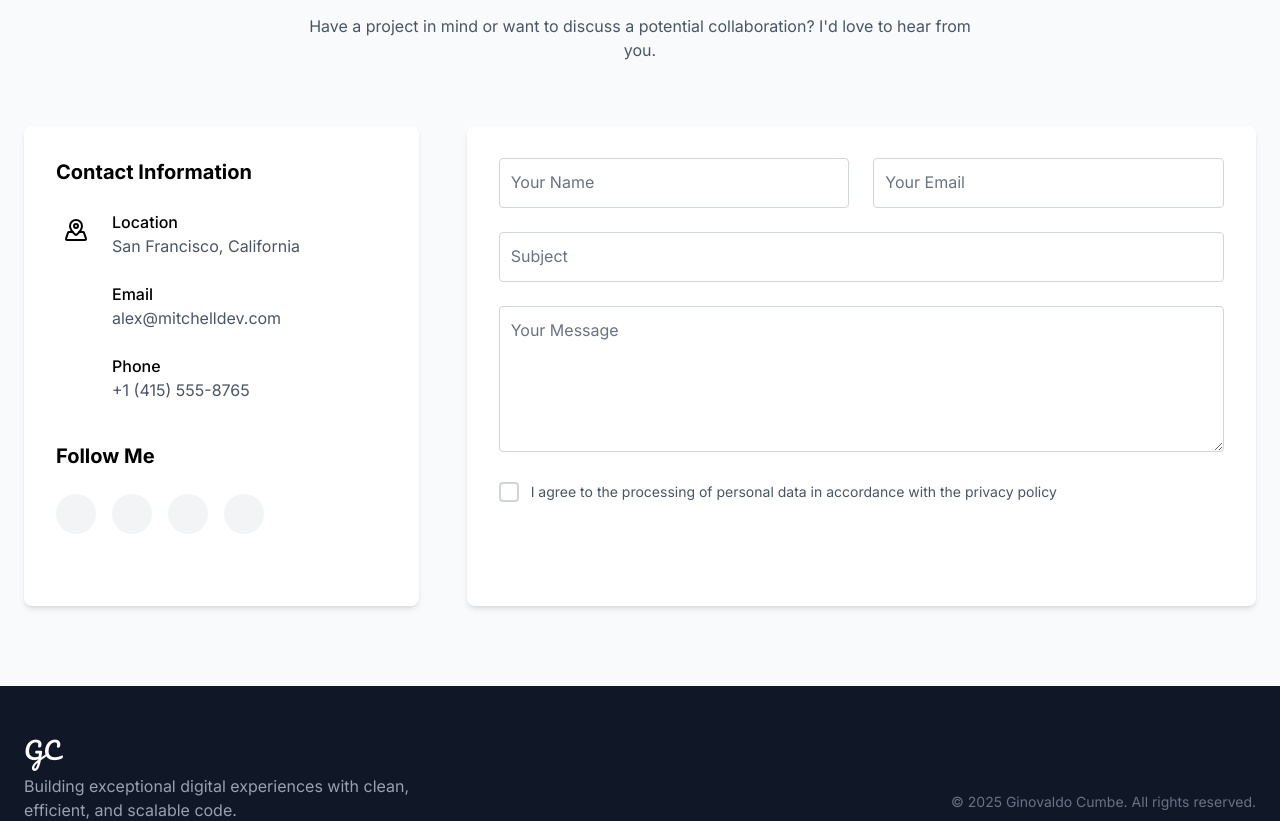
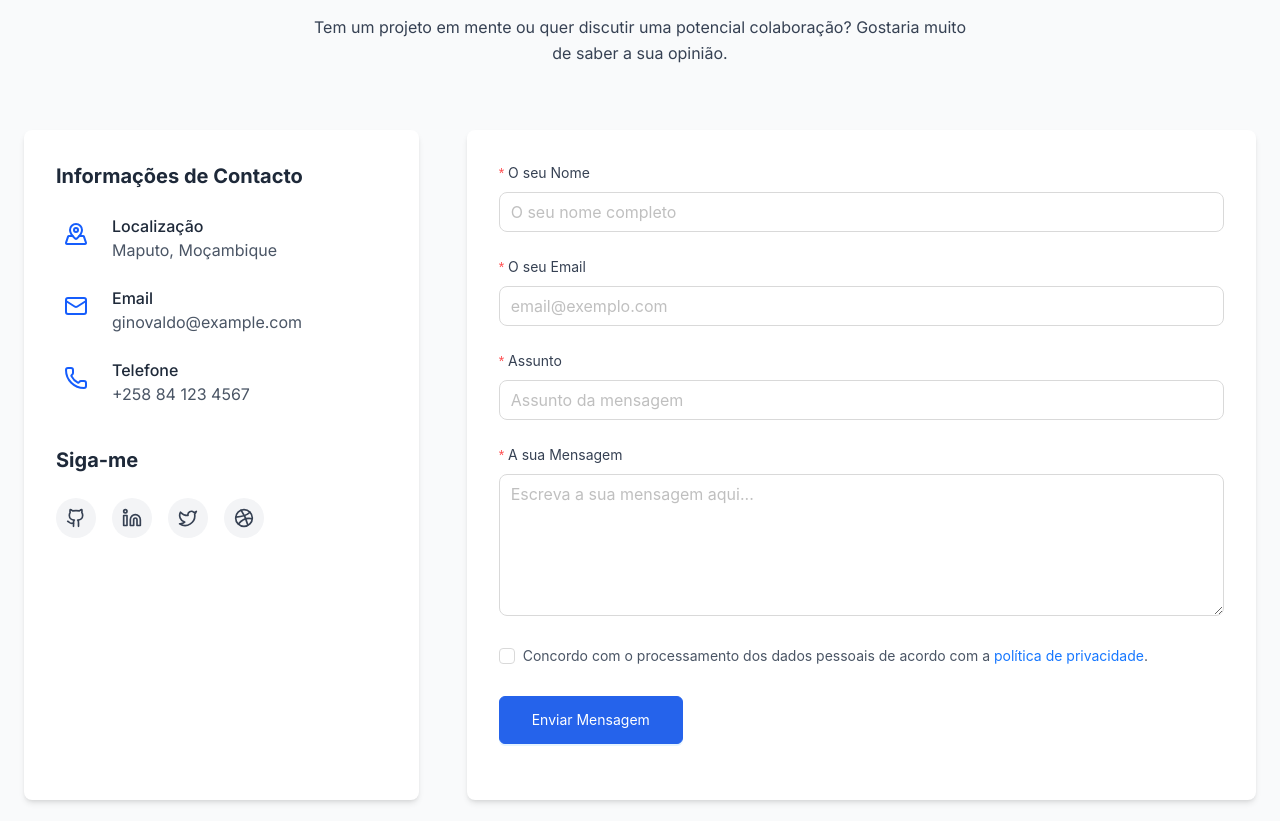
Before and after one commit to ginovaldocumbe/my-portfolio, a React (Vite) app: page / in a window 1280 px wide. Shown: the part 5000-5821 px from the top of the page. Built offline with nearby package versions, Linux system fonts and the light colour scheme.

Commit message:
feat: Refactor Contact component; integrate Ant Design form and enhance contact information layout

```diff
--- a/src/components/Contact.tsx
+++ b/src/components/Contact.tsx
@@ -1,33 +1,45 @@
-import { MapPinned } from 'lucide-react';
-import { useState, useEffect } from 'react';
+// src/components/Contact.jsx
+import  { useState, useEffect } from 'react';
+import { MapPinned, Mail, Phone, Github, Linkedin, Twitter, Dribbble } from 'lucide-react'; // Ícones do Lucide React
+import { Form, Input, Button, Checkbox, message } from 'antd'; // Componentes Ant Design
+import { LoadingOutlined } from '@ant-design/icons'; // Ícone de carregamento do AntD
+
+const { TextArea } = Input;
 
 const Contact = () => {
-  const [formData, setFormData] = useState({
-    name: '',
-    email: '',
-    subject: '',
-    message: '',
-    consent: false,
-  });
+  const [form] = Form.useForm(); // Hook para gerir o formulário AntD
+  const [loading, setLoading] = useState(false); // Estado para o carregamento do envio
 
-  const handleChange = (e: React.ChangeEvent<HTMLInputElement | HTMLTextAreaElement>) => {
-    const { name, value, type } = e.target;
-    const checked = type === 'checkbox' ? (e.target as HTMLInputElement).checked : undefined;
+  const onFinish = async (values) => {
+    // `values` contém os dados validados do formulário
+    // console.log('Valores do formulário AntD:', values);
 
-    setFormData((prev) => ({
-      ...prev,
-      [name]: type === 'checkbox' ? checked : value,
-    }));
-  };
+    setLoading(true); // Inicia o estado de carregamento
 
-  const handleSubmit = (e: React.FormEvent) => {
-    e.preventDefault();
-    if (!formData.consent) {
-      alert('Você precisa concordar com a política de privacidade.');
-      return;
+    // --- AQUI É ONDE VAI INTEGRAR O SEU SERVIÇO DE BACKEND/FORMULÁRIOS ---
+    try {
+      const response = await fetch('/api/contact', { // Mude '/api/contact' para o seu endpoint real
+        method: 'POST',
+        headers: {
+          'Content-Type': 'application/json',
+        },
+        body: JSON.stringify(values), // Os valores já incluem o consentimento
+      });
+
+      if (response.ok) {
+        message.success('Mensagem enviada com sucesso! Em breve entrarei em contacto.');
+        form.resetFields(); // Limpa os campos do formulário
+      } else {
+        const errorData = await response.json();
+        message.error(`Ocorreu um erro ao enviar a mensagem: ${errorData.message || 'Tente novamente.'}`);
+      }
+    } catch (error) {
+      console.error('Erro ao enviar formulário:', error);
+      message.error('Não foi possível enviar a sua mensagem. Verifique a sua ligação à internet.');
+    } finally {
+      setLoading(false); // Termina o estado de carregamento
     }
-    console.log('Formulário enviado:', formData);
-    alert('Mensagem enviada!');
+    // --- FIM DA INTEGRAÇÃO DO BACKEND ---
   };
 
   const [isVisible, setIsVisible] = useState(false);
@@ -53,147 +65,140 @@ const Contact = () => {
   return (
     <section id="contact" className="py-20 bg-gray-50">
       <div className="container mx-auto px-6">
-        <h2 className="text-3xl md:text-4xl font-bold text-center mb-6">Get In Touch</h2>
-        <p className="text-gray-600 text-center max-w-2xl mx-auto mb-16">
-          Have a project in mind or want to discuss a potential collaboration? I'd love to hear from you.
+        <h2 className="text-3xl md:text-4xl font-bold text-center mb-6 text-gray-800">
+          Entrar em Contacto
+        </h2>
+        <p className="text-gray-700 text-center max-w-2xl mx-auto mb-16 leading-relaxed">
+          Tem um projeto em mente ou quer discutir uma potencial colaboração? Gostaria muito de saber a sua opinião.
         </p>
 
-        <div className={`flex flex-col md:flex-row gap-12 ${isVisible ? "fade-in visible" : "fade-in"}`} id="contact-section">
-          {/* Contact Info */}
+        <div className={`flex flex-col md:flex-row gap-12 ${isVisible ? "animate-fade-in-up visible" : "opacity-0"}`} id="contact-section">
+          {/* Informações de Contacto */}
           <div className="w-full md:w-1/3">
             <div className="bg-white p-8 rounded-lg shadow-md h-full">
-              <h3 className="text-xl font-bold mb-6">Contact Information</h3>
+              <h3 className="text-xl font-bold mb-6 text-gray-800">Informações de Contacto</h3>
               <div className="space-y-6">
                 <div className="flex items-start">
-                  <div className="w-10 h-10 flex items-center justify-center text-primary mr-4">
-                    <MapPinned />
+                  <div className="w-10 h-10 flex items-center justify-center text-blue-600 mr-4">
+                    <MapPinned size={24} />
                   </div>
                   <div>
-                    <h4 className="font-medium">Location</h4>
-                    <p className="text-gray-600">San Francisco, California</p>
+                    <h4 className="font-medium text-gray-800">Localização</h4>
+                    <p className="text-gray-600">Maputo, Moçambique</p>
                   </div>
                 </div>
                 <div className="flex items-start">
-                  <div className="w-10 h-10 flex items-center justify-center text-primary mr-4">
-                    <i className="ri-mail-line ri-lg"></i>
+                  <div className="w-10 h-10 flex items-center justify-center text-blue-600 mr-4">
+                    <Mail size={24} />
                   </div>
                   <div>
-                    <h4 className="font-medium">Email</h4>
-                    <p className="text-gray-600">alex@mitchelldev.com</p>
+                    <h4 className="font-medium text-gray-800">Email</h4>
+                    <p className="text-gray-600"><a href="mailto:ginovaldo@example.com" className="hover:underline">ginovaldo@example.com</a></p>
                   </div>
                 </div>
                 <div className="flex items-start">
-                  <div className="w-10 h-10 flex items-center justify-center text-primary mr-4">
-                    <i className="ri-phone-line ri-lg"></i>
+                  <div className="w-10 h-10 flex items-center justify-center text-blue-600 mr-4">
+                    <Phone size={24} />
                   </div>
                   <div>
-                    <h4 className="font-medium">Phone</h4>
-                    <p className="text-gray-600">+1 (415) 555-8765</p>
+                    <h4 className="font-medium text-gray-800">Telefone</h4>
+                    <p className="text-gray-600"><a href="tel:+258841234567" className="hover:underline">+258 84 123 4567</a></p>
                   </div>
                 </div>
               </div>
               <div className="mt-10">
-                <h3 className="text-xl font-bold mb-6">Follow Me</h3>
+                <h3 className="text-xl font-bold mb-6 text-gray-800">Siga-me</h3>
                 <div className="flex space-x-4">
-                  <a href="#" className="w-10 h-10 flex items-center justify-center bg-gray-100 text-gray-700 rounded-full hover:bg-primary hover:text-white transition-colors">
-                    <i className="ri-github-fill"></i>
+                  <a href="https://github.com/o-ginovaldo" target="_blank" rel="noopener noreferrer" className="w-10 h-10 flex items-center justify-center bg-gray-100 text-gray-700 rounded-full hover:bg-blue-600 hover:text-white transition-colors duration-300">
+                    <Github size={20} />
                   </a>
-                  <a href="#" className="w-10 h-10 flex items-center justify-center bg-gray-100 text-gray-700 rounded-full hover:bg-primary hover:text-white transition-colors">
-                    <i className="ri-linkedin-fill"></i>
+                  <a href="https://linkedin.com/in/o-ginovaldo" target="_blank" rel="noopener noreferrer" className="w-10 h-10 flex items-center justify-center bg-gray-100 text-gray-700 rounded-full hover:bg-blue-600 hover:text-white transition-colors duration-300">
+                    <Linkedin size={20} />
                   </a>
-                  <a href="#" className="w-10 h-10 flex items-center justify-center bg-gray-100 text-gray-700 rounded-full hover:bg-primary hover:text-white transition-colors">
-                    <i className="ri-twitter-fill"></i>
+                  <a href="https://twitter.com/o-ginovaldo" target="_blank" rel="noopener noreferrer" className="w-10 h-10 flex items-center justify-center bg-gray-100 text-gray-700 rounded-full hover:bg-blue-600 hover:text-white transition-colors duration-300">
+                    <Twitter size={20} />
                   </a>
-                  <a href="#" className="w-10 h-10 flex items-center justify-center bg-gray-100 text-gray-700 rounded-full hover:bg-primary hover:text-white transition-colors">
-                    <i className="ri-dribbble-line"></i>
+                  <a href="https://dribbble.com/o-ginovaldo" target="_blank" rel="noopener noreferrer" className="w-10 h-10 flex items-center justify-center bg-gray-100 text-gray-700 rounded-full hover:bg-blue-600 hover:text-white transition-colors duration-300">
+                    <Dribbble size={20} />
                   </a>
                 </div>
               </div>
             </div>
           </div>
 
-          {/* Contact Form */}
+          {/* Formulário de Contacto Ant Design */}
           <div className="w-full md:w-2/3">
             <div className="bg-white p-8 rounded-lg shadow-md">
-              <form onSubmit={handleSubmit} className="space-y-6">
-                <div className="grid grid-cols-1 md:grid-cols-2 gap-6">
-                  <div className="relative">
-                    <input
-                      type="text"
-                      name="name"
-                      value={formData.name}
-                      onChange={handleChange}
-                      placeholder=" "
-                      required
-                      className="contact-input w-full px-4 py-3 border border-gray-300 rounded focus:outline-none focus:ring-2 focus:ring-primary focus:border-transparent"
-                    />
-                    <label htmlFor="name" className="floating-label text-gray-500">
-                      Your Name
-                    </label>
-                  </div>
-                  <div className="relative">
-                    <input
-                      type="email"
-                      name="email"
-                      value={formData.email}
-                      onChange={handleChange}
-                      placeholder=" "
-                      required
-                      className="contact-input w-full px-4 py-3 border border-gray-300 rounded focus:outline-none focus:ring-2 focus:ring-primary focus:border-transparent"
-                    />
-                    <label htmlFor="email" className="floating-label text-gray-500">
-                      Your Email
-                    </label>
-                  </div>
-                </div>
-                <div className="relative">
-                  <input
-                    type="text"
-                    name="subject"
-                    value={formData.subject}
-                    onChange={handleChange}
-                    placeholder=" "
-                    required
-                    className="contact-input w-full px-4 py-3 border border-gray-300 rounded focus:outline-none focus:ring-2 focus:ring-primary focus:border-transparent"
-                  />
-                  <label htmlFor="subject" className="floating-label text-gray-500">
-                    Subject
-                  </label>
-                </div>
-                <div className="relative">
-                  <textarea
-                    name="message"
-                    value={formData.message}
-                    onChange={handleChange}
-                    rows={5}
-                    placeholder=" "
-                    required
-                    className="contact-input w-full px-4 py-3 border border-gray-300 rounded focus:outline-none focus:ring-2 focus:ring-primary focus:border-transparent"
-                  ></textarea>
-                  <label htmlFor="message" className="floating-label text-gray-500">
-                    Your Message
-                  </label>
-                </div>
-                <div className="flex items-center">
-                  <input
-                    type="checkbox"
-                    name="consent"
-                    checked={formData.consent}
-                    onChange={handleChange}
-                    required
-                    className="custom-checkbox mr-3"
-                  />
-                  <label htmlFor="consent" className="text-gray-600 text-sm">
-                    I agree to the processing of personal data in accordance with the privacy policy
-                  </label>
-                </div>
-                <button
-                  type="submit"
-                  className="bg-primary text-white px-8 py-3 rounded-button font-medium hover:bg-blue-600 transition-colors whitespace-nowrap"
+              <Form
+                form={form} // Conecta o formulário ao hook
+                name="contact_form"
+                layout="vertical" // Labels acima dos inputs
+                onFinish={onFinish} // Função chamada no envio (após validação)
+                initialValues={{ consent: false }} // Valor inicial para o checkbox
+                className="space-y-6" // Tailwind CSS para espaçamento
+              >
+                <Form.Item
+                  name="name"
+                  label={<span className="text-gray-700">O seu Nome</span>}
+                  rules={[{ required: true, message: 'Por favor, insira o seu nome!' }]}
                 >
-                  Send Message
-                </button>
-              </form>
+                  <Input placeholder="O seu nome completo" className="ant-input-lg" />
+                </Form.Item>
+
+                <Form.Item
+                  name="email"
+                  label={<span className="text-gray-700">O seu Email</span>}
+                  rules={[
+                    { required: true, message: 'Por favor, insira o seu email!' },
+                    { type: 'email', message: 'Por favor, insira um email válido!' }
+                  ]}
+                >
+                  <Input placeholder="email@exemplo.com" className="ant-input-lg" />
+                </Form.Item>
+
+                <Form.Item
+                  name="subject"
+                  label={<span className="text-gray-700">Assunto</span>}
+                  rules={[{ required: true, message: 'Por favor, insira o assunto!' }]}
+                >
+                  <Input placeholder="Assunto da mensagem" className="ant-input-lg" />
+                </Form.Item>
+
+                <Form.Item
+                  name="message"
+                  label={<span className="text-gray-700">A sua Mensagem</span>}
+                  rules={[{ required: true, message: 'Por favor, insira a sua mensagem!' }]}
+                >
+                  <TextArea rows={5} placeholder="Escreva a sua mensagem aqui..." className="ant-input-lg" />
+                </Form.Item>
+
+                <Form.Item
+                  name="consent"
+                  valuePropName="checked" // Para o Checkbox, usa 'checked' em vez de 'value'
+                  rules={[{ validator: (_, value) => value ? Promise.resolve() : Promise.reject(new Error('Deve aceitar a política de privacidade')) }]}
+                >
+                  <Checkbox>
+                    <span className="text-gray-600 text-sm">
+                      Concordo com o processamento dos dados pessoais de acordo com a <a href="/politica-de-privacidade" className="text-blue-600 hover:underline">política de privacidade</a>.
+                    </span>
+                  </Checkbox>
+                </Form.Item>
+
+                <Form.Item>
+                  <Button
+                    type="primary" // Estilo primário do AntD (geralmente azul)
+                    htmlType="submit"
+                    loading={loading} // Controla o estado de carregamento do botão
+                    icon={loading ? <LoadingOutlined /> : null} // Ícone de loading
+                    className="w-full md:w-auto px-8 py-3 rounded-md font-medium transition-colors duration-300 shadow-md focus:outline-none focus:ring-2 focus:ring-blue-500 focus:ring-opacity-50"
+                    // As classes Tailwind sobrepõem/complementam as do AntD.
+                    // Ajuste o `bg-blue-600` e `hover:bg-blue-700` no seu CSS global se as cores do AntD não combinarem.
+                    style={{ height: 'auto', padding: '12px 32px', backgroundColor: '#2563EB', borderColor: '#2563EB' }} // Estilos inline para forçar a cor e padding
+                  >
+                    {loading ? 'A enviar...' : 'Enviar Mensagem'}
+                  </Button>
+                </Form.Item>
+              </Form>
             </div>
           </div>
         </div>
```
